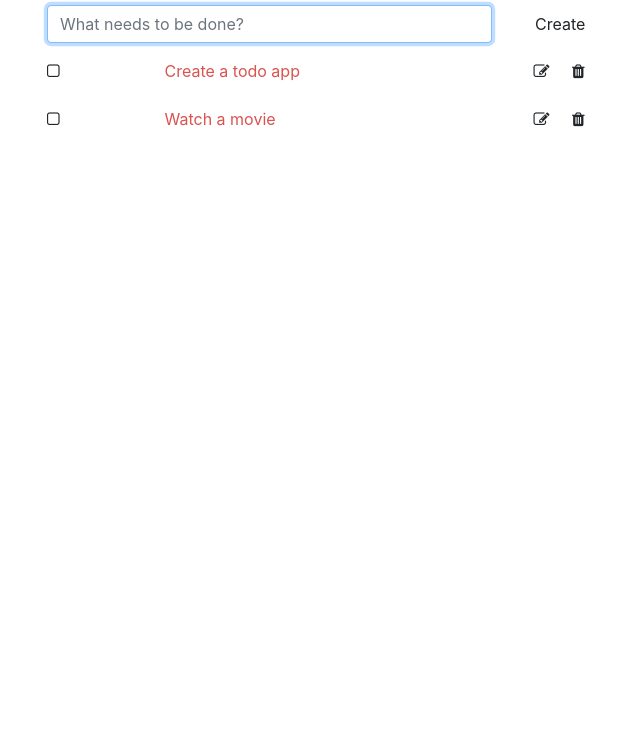
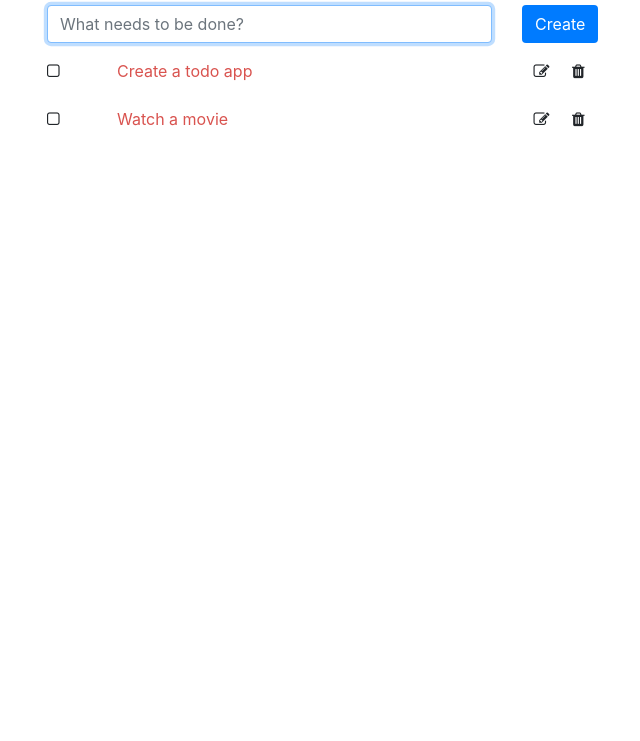
Before and after one commit to HongHanh120/learning-react, a React app in the folder todos-app-with-backend/: page / in a window 1280 px wide. Shown: the part 59-800 px from the top of the page, without its empty margins (323-963 px from the left). Built offline with nearby package versions, Linux system fonts and the light colour scheme.

Commit message:
test toogle

```diff
--- a/todos-app-with-backend/public/index.html
+++ b/todos-app-with-backend/public/index.html
@@ -18,6 +18,7 @@
             <div class="col-md-6">
                 <div id="todolist"></div>
             </div>
+            <div class="col-md-3"></div>
         </div>
     </div>
     <script src="../dist/bundle.js"></script>
--- a/todos-app-with-backend/public/style.css
+++ b/todos-app-with-backend/public/style.css
@@ -1,7 +1,3 @@
-/** {*/
-/*    min-width: 1080px;*/
-/*}*/
-
 body {
     font-size: 16px;
 }
@@ -30,7 +26,7 @@ body {
 }
 
 #todolist .list .form-group > label.text:hover {
-    background-color: #eee;
+    /*background-color: #eee;*/
 }
 
 #fa {
--- a/todos-app-with-backend/src/components/form.js
+++ b/todos-app-with-backend/src/components/form.js
@@ -7,12 +7,14 @@ class Form extends Component {
 
         this.state = {
             value: '',
-            error: null
+            error: null,
+            hover: false,
         };
 
         this.handleChange = this.handleChange.bind(this);
         this.handleSubmit = this.handleSubmit.bind(this);
     }
+
 
     handleChange(event) {
         this.setState({value: event.target.value});
@@ -23,7 +25,6 @@ class Form extends Component {
 
         const input = this.refs.input;
         const task = input.value;
-        // console.log(task);
         const validateInput = this.validateInput(task);
 
         if (validateInput) {
@@ -54,6 +55,14 @@ class Form extends Component {
     }
 
     render() {
+        let button_style;
+        if(this.state.hover) {
+            button_style = {background: '#d9534f', cursor: 'pointer', 'color': 'white'}
+        }
+        else {
+            button_style = {background: '#007BFF', color: 'white'}
+        }
+
         return (
             <form className="create form-horizontal" onSubmit={this.handleSubmit}>
                 <div className="form-group row">
@@ -62,16 +71,27 @@ class Form extends Component {
                                type="text"
                                onChange={this.handleChange}
                                placeholder="What needs to be done?"
-                               ref="input"/>
+                               ref="input"
+                        />
                     </div>
                     <div className="col-md-2">
-                        <button type="submit" className="btn btn-default">Create</button>
+                        <button type="submit"
+                                className="btn"
+                                style={button_style}
+                                onMouseEnter={this.toogleHover}
+                                onMouseLeave={this.toogleHover}
+                        >Create</button>
+                        {console.log(this.state.hover)}
                     </div>
                 </div>
                 {this.renderError()}
             </form>
         )
     }
+
+    toogleHover = () => {
+        this.setState({hover: !this.state.hover});
+    };
 
     validateInput = (task) => {
         if (!task) {
--- a/todos-app-with-backend/src/components/todo-item.js
+++ b/todos-app-with-backend/src/components/todo-item.js
@@ -5,16 +5,17 @@ class TodoItem extends Component {
         super(props);
 
         this.state = {
-            is_editing: false
+            is_editing: false,
+            hover: false
         }
     }
 
     renderTaskSection() {
         const {task, is_completed} = this.props;
 
-        const task_style = {
+        let task_style = {
             color: is_completed ? '#007BFF' : '#d9534f',
-            cursor: "pointer",
+            cursor: "pointer"
         };
 
         if (this.state.is_editing) {
@@ -27,9 +28,17 @@ class TodoItem extends Component {
             )
         }
 
+        if(this.state.hover) {
+            task_style.color = '#212529';
+        }
+
         return (
-            <label className="col-md-7 text-left text" style={task_style} onClick={this.props.toogleTask.bind(this, task)}>
-                {task}
+            <label className="col-md-7 text-left text"
+                   style={task_style}
+                   onClick={this.props.toogleTask.bind(this, task)}
+                   onMouseEnter={this.toogleHover}
+                   onMouseLeave={this.toogleHover}> {task}
+                {console.log(this.state.hover)}
             </label>
         )
     }
@@ -37,7 +46,7 @@ class TodoItem extends Component {
     renderActionSection() {
         if (this.state.is_editing) {
             return (
-                <div className="col-md-2 text-right">
+                <div className="col-md-3 text-right">
                     <span className="fa fa-save" onClick={this.onSaveClick.bind(this)}> </span>
                     &nbsp; &nbsp; &nbsp;
                     <span className="fa fa-close" onClick={this.onCancelClick.bind(this)}> </span>
@@ -46,7 +55,7 @@ class TodoItem extends Component {
         }
 
         return (
-            <div className="col-md-2 text-right">
+            <div className="col-md-3 text-right">
                 <span className="fa fa-edit" onClick={this.onEditClick.bind(this)}> </span>
                 &nbsp; &nbsp; &nbsp;
                 <span className="fa fa-trash" onClick={this.props.deleteTask.bind(this, this.props.task)}> </span>
@@ -59,14 +68,14 @@ class TodoItem extends Component {
 
         if (is_completed) {
             return (
-                <div className="col-md-2 text-left">
+                <div className="col-md-1 text-left">
                     <span className="fa fa-check-square-o"> </span>
                 </div>
             )
         }
 
         return (
-            <div className="col-md-2 text-left">
+            <div className="col-md-1 text-left">
                 <span className="fa fa-square-o"> </span>
             </div>
         )
@@ -82,6 +91,10 @@ class TodoItem extends Component {
                 {this.renderActionSection()}
             </div>
         )
+    }
+
+    toogleHover() {
+        this.setState({hover: !this.state.hover})
     }
 
     componentDidUpdate() {
```
Also changed, not shown: 1 other file.
